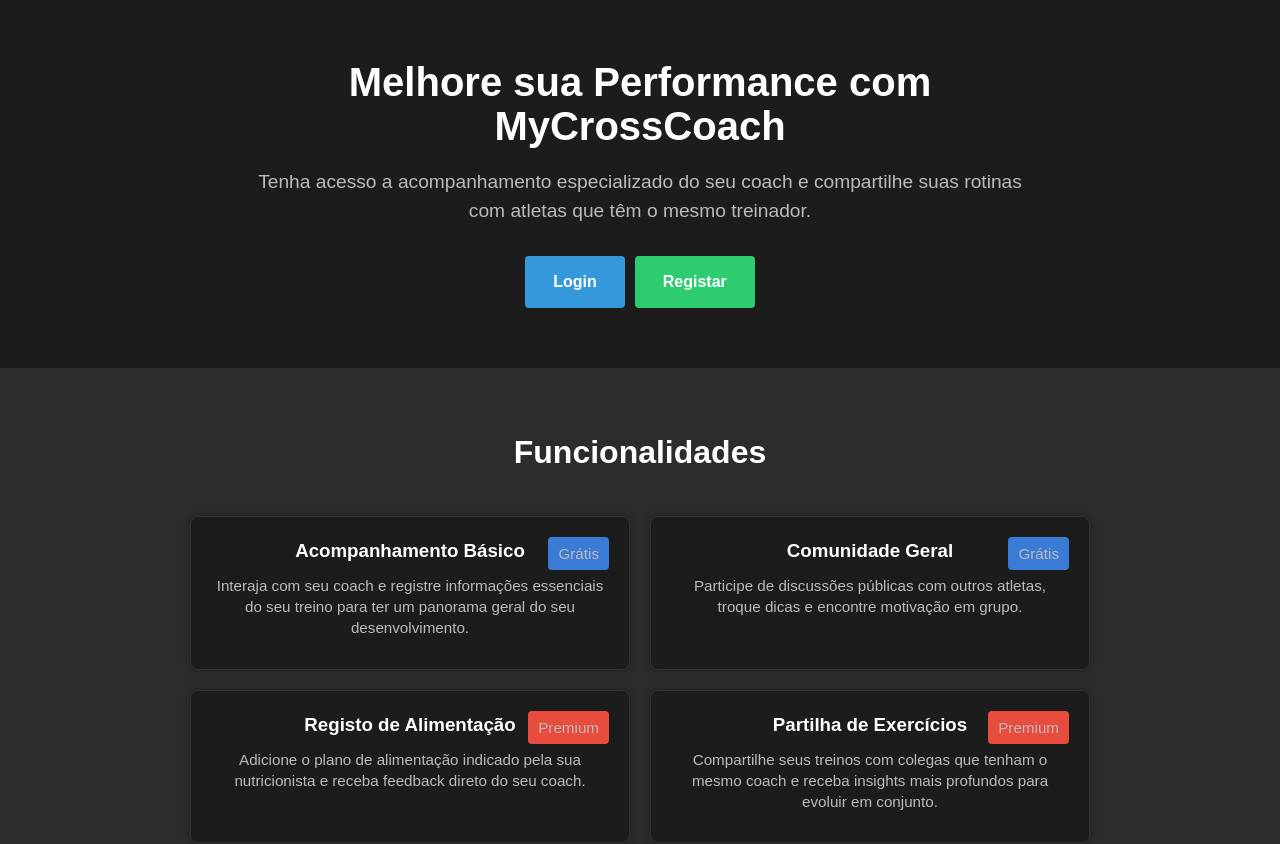
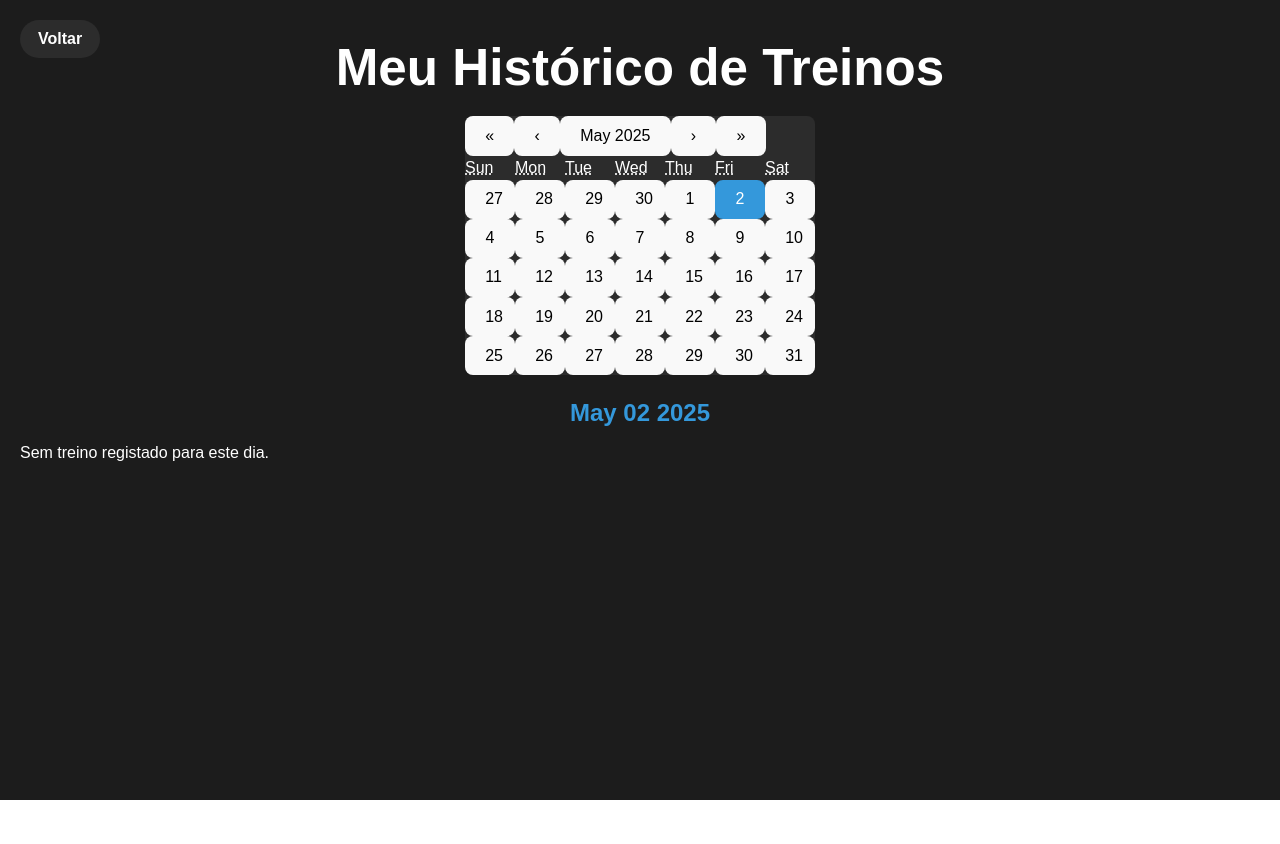
Before and after one commit to rubennuness/mycrosscoach, a React (Vite) app in the folder frontend/: page /calendar in a window 1280 px wide. Shown: the top 844 px of the page. After the commit the page ends 800 px from the top, so only its background shows below. Built offline with nearby package versions, Linux system fonts and the light colour scheme; sample sign-in values are in the browser's storage.

Commit message:
Calendar add

```diff
--- a/frontend/package.json
+++ b/frontend/package.json
@@ -11,6 +11,7 @@
   "dependencies": {
     "date-fns": "^4.1.0",
     "react": "^19.0.0",
+    "react-calendar": "^5.1.0",
     "react-dom": "^19.0.0",
     "react-hook-form": "^7.56.3",
     "react-router-dom": "^6.30.0"
--- a/frontend/src/App.jsx
+++ b/frontend/src/App.jsx
@@ -9,6 +9,7 @@
 import PrivateRoute from './components/PrivateRoute';
 import PlanPage from './pages/PlanPage';
 import Timers from './pages/Timers';
+import CalendarPage from './pages/CalendarPage';
 
 function App() {
   return (
@@ -52,6 +53,15 @@
     </PrivateRoute>
   }
 />
+ {/* Calendário (histórico de treinos) */}
+         <Route
+          path="/calendar"
+          element={
+            <PrivateRoute>
+              <CalendarPage />
+            </PrivateRoute>
+          }
+        />
 
         {/* fallback */}
         <Route path="*" element={<Home />} />
--- a/frontend/src/components/HamburgerMenu.jsx
+++ b/frontend/src/components/HamburgerMenu.jsx
@@ -19,7 +19,11 @@
           <ul onClick={()=>setOpen(false)}>
             {/* opções comuns … */}
             {role==='athlete' && (
-              <li onClick={()=>navigate('/timers')}>Timers</li>
+              <>
+                              <li onClick={()=>navigate('/timers')}>Timers</li>
+                              <li onClick={()=>navigate('/calendar')}>Calendar</li>
+                            </>
+
             )}
             {/* podes acrescentar mais itens */}
           </ul>
--- /dev/null
+++ b/frontend/src/pages/CalendarPage.css
@@ -0,0 +1,9 @@
+/* src/pages/CalendarPage.css */
+.calendar-container{min-height:100vh;background:#1c1c1c;color:#fff;padding:40px 20px;font-family:Arial}
+.cal-title{margin:0 0 20px;text-align:center}
+.cal-day-title{margin:20px 0 10px;color:#3498db;text-align:center}
+.cal-phase-list{list-style:none;padding:0}
+.cal-phase-list li{background:#2c2c2c;margin:8px 0;padding:10px;border-radius:6px}
+.cal-phase-list pre{white-space:pre-wrap;margin:6px 0 0;font-size:.9rem}
+.react-calendar{max-width:350px;margin:0 auto;border:none;background:#2c2c2c;border-radius:8px;color:#fff}
+.react-calendar__tile--now{background:#3498db;color:#fff}
--- /dev/null
+++ b/frontend/src/pages/CalendarPage.jsx
@@ -0,0 +1,62 @@
+// src/pages/CalendarPage.jsx
+import React, { useState } from 'react';
+import Calendar from 'react-calendar';      // npm i react-calendar
+import { format } from 'date-fns';
+import './CalendarPage.css';                // 👉 cria de forma semelhante às outras
+import BackButton from '../components/BackButton';
+
+function CalendarPage() {
+  const user        = JSON.parse(localStorage.getItem('user')) || {};
+  const athleteId   = user.id;
+  const [selDate , setSelDate ] = useState(new Date());
+  const [plan    , setPlan    ] = useState([]);
+
+  /* quando o utilizador escolhe um dia -------------------------- */
+  const onChange = async (date) => {
+    setSelDate(date);
+    setPlan([]);                             // limpa enquanto carrega
+
+    /* BACK-END: cria rota GET /api/plans/by-date/:athleteId/:yyyy-mm-dd
+       que devolve phases=[]
+       (podes reutilizar week_start_date que tens na BD)           */
+    const ymd = format(date,'yyyy-MM-dd');
+    try {
+      const r  = await fetch(`https://mycrosscoach-production.up.railway.app/api/plans/by-date/${athleteId}/${ymd}`);
+      const d  = await r.json();
+      setPlan(d.phases || []);
+    } catch(e){ console.error(e); }
+  };
+
+  return (
+    <div className="calendar-container">
+      <BackButton label="Voltar" />
+
+      <h1 className="cal-title">Meu Histórico de Treinos</h1>
+
+      <Calendar
+        onChange={onChange}
+        value={selDate}
+        locale="en-US"
+      />
+
+      <h2 className="cal-day-title">
+        {format(selDate,'MMM dd yyyy')}
+      </h2>
+
+      {plan.length === 0
+        ? <p>Sem treino registado para este dia.</p>
+        : (
+          <ul className="cal-phase-list">
+            {plan.map((p,i)=>(
+              <li key={i}>
+                <strong>{p.title || `Fase ${i+1}`}</strong>
+                <pre>{p.text}</pre>
+              </li>
+            ))}
+          </ul>
+        )}
+    </div>
+  );
+}
+
+export default CalendarPage;
--- a/frontend/src/pages/DashboardAthlete.jsx
+++ b/frontend/src/pages/DashboardAthlete.jsx
@@ -120,7 +120,7 @@
     /* ---------- util: devolve a Date para “Segunda”, “Terça”… ---------- */
       const getDateForDay = (dayName) => {
           const map = {
-            'Domingo': 0, 'Segunda': 1, 'Terça': 2,
+            'Domingo': 7, 'Segunda': 1, 'Terça': 2,
             'Quarta' : 3, 'Quinta' : 4, 'Sexta': 5, 'Sábado': 6
           };
     const today   = new Date();
```
Also changed, not shown: 1 other file (tests, documents, lock files or other folders).
